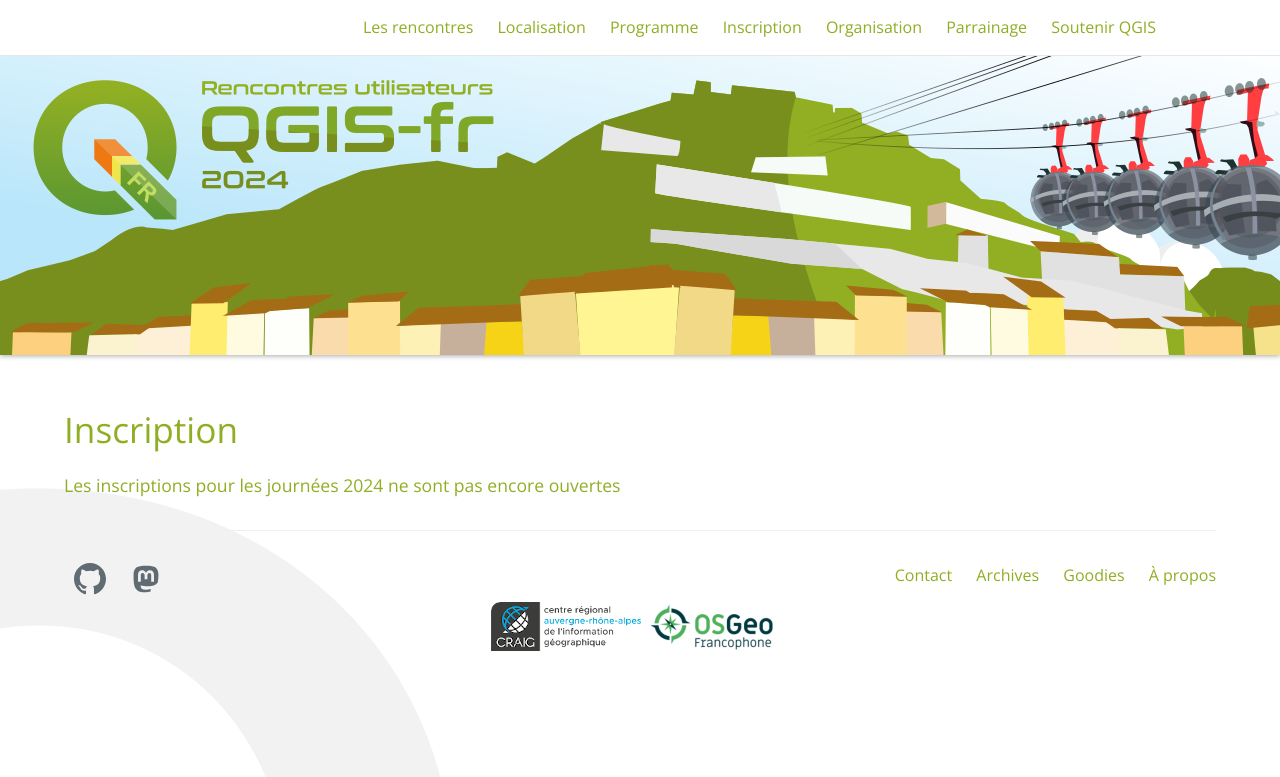
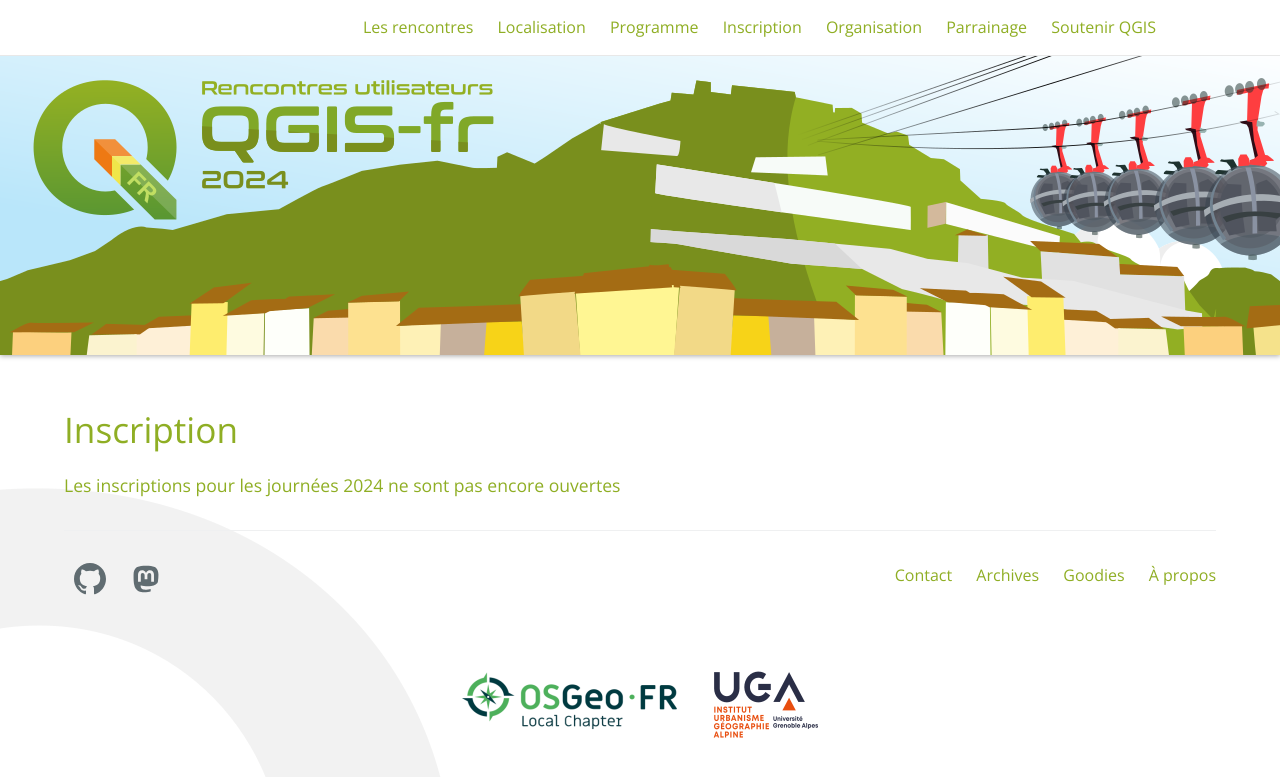
Before and after one commit to OSGeo-fr/QGIS-conf-fr-website, a Jekyll site: the page built from z25_inscription.md, in a window 1280 px wide. Shown: the top 777 px of the page. Built offline with Jekyll 4.4.1, drawn with Linux system fonts in a browser that asks for light colours.

Commit message:
switch footer logos
craig becomes IUGA

```diff
--- a/_layouts/default.html
+++ b/_layouts/default.html
@@ -151,7 +151,7 @@
           </span>
         {% endif %}
          <div style="text-align:center">
-           <img src="{{ site.url }}{{ site.baseurl }}/LogoCRAIG_OSGEO-300x50.png"></img>
+           <img src="{{ site.url }}{{ site.baseurl }}/images/logos_footer.png"</img>
         </div>
       </footer>
     </section>
```
Also changed, not shown: images/logo_footer_partenaires.svg (added), images/logos_footer.png (added).
